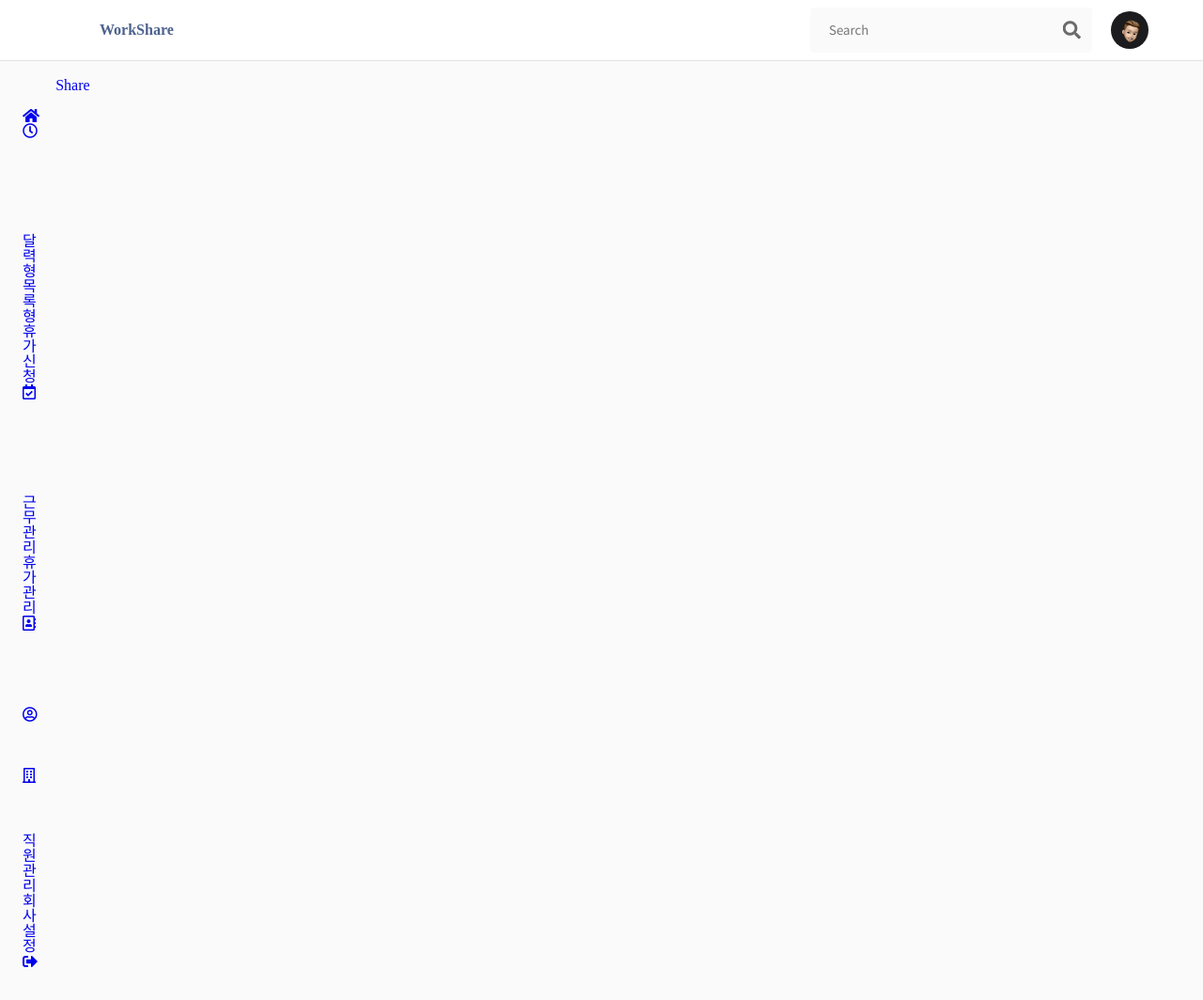
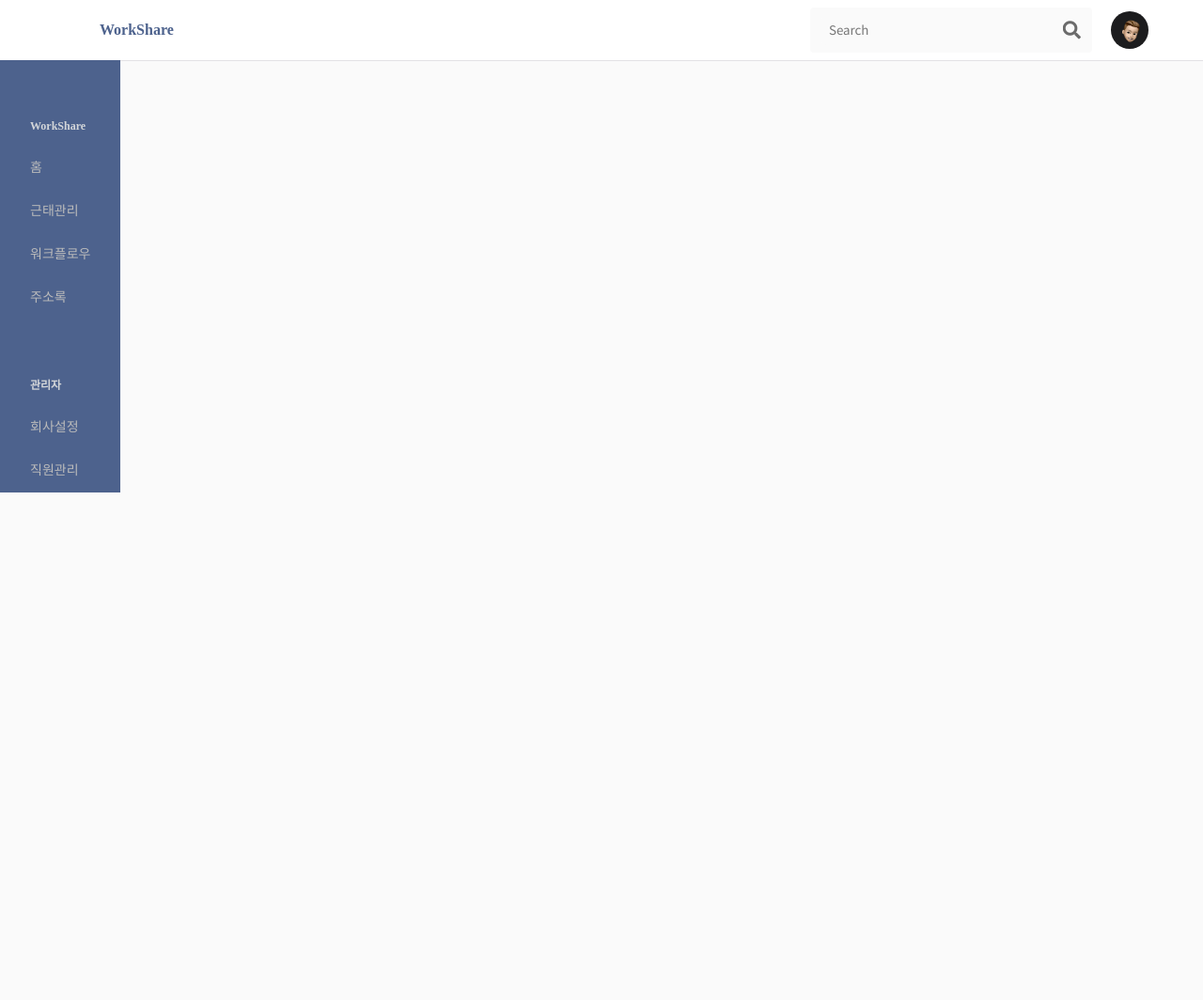
Before and after one commit to DFBproject/workshare, a plain HTML site: page home.html in a window 1280 px wide. Shown: the whole page at 94% size. After the commit the page ends 800 px from the top, so only its background shows below. Drawn offline with Linux system fonts and the light colour scheme; files whose address does not match are found by name.

Commit message:
수정중

```diff
--- a/home.html
+++ b/home.html
@@ -7,8 +7,8 @@
     <title>WorkShare</title>
 
     <!-- css -->
-    <link rel="stylesheet" href="../css/style.css">
-    <link rel="stylesheet" href="../css/reset.css">
+    <link rel="stylesheet" href="./css/style.css">
+    <link rel="stylesheet" href="./css/reset.css">
 
     <!--link-->
     <link rel="stylesheet" href="https://use.fontawesome.com/releases/v5.15.3/css/all.css" integrity="sha384-SZXxX4whJ79/gErwcOYf+zWLeJdY/qpuqC4cAa9rOGUstPomtqpuNWT9wdPEn2fk"
@@ -39,100 +39,45 @@
     </header>
 
     <!--========== NAV ==========-->
-    <div class="nav" id="navbar">
-        <nav class="nav__container">
-            <div>
-                <a href="#" class="nav__link nav__logo">
-                    <span class="nav__logo-name">Work</span><span class="nav__logo-name_back">Share</span>
-                </a>
+    <main>
+        <aside>
+            <div class="aside-menu">
+                <h3 class="aside-title">WorkShare</h3>
+                <ul>
+                    <li><a href="">홈</a></li>
+                    <li>
+                        <span class="sub-menu">근태관리</span>
+                        <ul>
+                            <li><a href="">달력형</a></li>
+                            <li><a href="">목록형</a></li>
+                            <li><a href="">휴가신청</a></li>
+                        </ul>
+                    </li>
+                    <li>
+                        <span class="sub-menu">워크플로우</span>
+                        <ul>
+                            <li><a href="">근무관리</a></li>
+                            <li><a href="">휴가관리</a></li>
+                        </ul>
+                    </li>
+                    <li>
+                        <span class="sub-menu">주소록</span>
+                        <ul>
+                            <li><a href="" class="active">전체주소록</a></li>
+                            <li><a href="">개인주소록</a></li>
+                        </ul>
+                    </li>
+                </ul>
+                <h3 class="aside-title">관리자</h3>
+                <ul>
+                    <li><a href="">회사설정</a></li>
+                    <li><a href="">직원관리</a></li>
+            </div>
+        </aside>
 
-                <div class="nav__list">
-                    <div class="nav__items">
-                        <h3 class="nav__subtitle">Profile</h3>
+        <div class="content">
 
-                        <a href="#" class="nav__link active">
-                            <i class="fas fa-home nav-icon"></i>
-                            <span class="nav__name">홈</span>
-                        </a>
-
-                        <div class="nav__dropdown">
-                            <a href="#" class="nav__link">
-                                <i class="far fa-clock nav-icon"></i>
-                                <span class="nav__name">출퇴근관리</span>
-                                <i class="fas fa-caret-down nav__icon nav__dropdown-icon"></i>
-                            </a>
-
-                            <div class="nav__dropdown-collapse">
-                                <div class="nav__dropdown-content">
-                                    <a href="#" class="nav__dropdown-item">달력형</a>
-                                    <a href="#" class="nav__dropdown-item">목록형</a>
-                                    <a href="#" class="nav__dropdown-item">휴가신청</a>
-                                </div>
-                            </div>
-                        </div>
-
-
-                        <div class="nav__dropdown">
-                            <a href="#" class="nav__link">
-                                <i class="far fa-calendar-check nav-icon"></i>
-                                <span class="nav__name">워크플로우</span>
-                                <i class="fas fa-caret-down nav__icon nav__dropdown-icon"></i>
-                            </a>
-
-                            <div class="nav__dropdown-collapse">
-                                <div class="nav__dropdown-content">
-                                    <a href="#" class="nav__dropdown-item">근무관리</a>
-                                    <a href="#" class="nav__dropdown-item">휴가관리</a>
-                                </div>
-                            </div>
-                        </div>
-
-                        <a href="./html/adress.html" class="nav__link">
-                            <i class="far fa-address-book nav-icon"></i>
-                            <span class="nav__name">주소록</span>
-                        </a>
-
-                    </div>
-
-                    <div class="nav__items">
-                        <h3 class="nav__subtitle">설정</h3>
-
-                        <a href="#" class="nav__link">
-                            <i class="far fa-user-circle nav-icon"></i>
-                            <span class="nav__name">프로필</span>
-                        </a>
-
-                        <div class="nav__dropdown">
-                            <a href="#" class="nav__link">
-                                <i class="far fa-building "></i>
-                                <span class="nav__name">회사</span>
-                                <i class="fas fa-caret-down nav__icon nav__dropdown-icon"></i>
-                            </a>
-
-                            <div class="nav__dropdown-collapse">
-                                <div class="nav__dropdown-content">
-                                    <a href="#" class="nav__dropdown-item">직원관리</a>
-                                    <a href="#" class="nav__dropdown-item">회사설정</a>
-                                </div>
-                            </div>
-
-                        </div>
-                    </div>
-                </div>
-            </div>
-
-            <a href="#" class="nav__link nav__logout">
-                <i class="fas fa-sign-out-alt"></i>
-                <span class="nav__name">Log Out</span>
-            </a>
-        </nav>
-    </div>
-
-    <!--========== CONTENTS ==========-->
-    <main>
-        <section>
-
-        </section>
+        </div>
     </main>
 
     <!--========== MAIN JS ==========-->
```
Also changed, not shown: html/address.html (+0 -36 lines).
